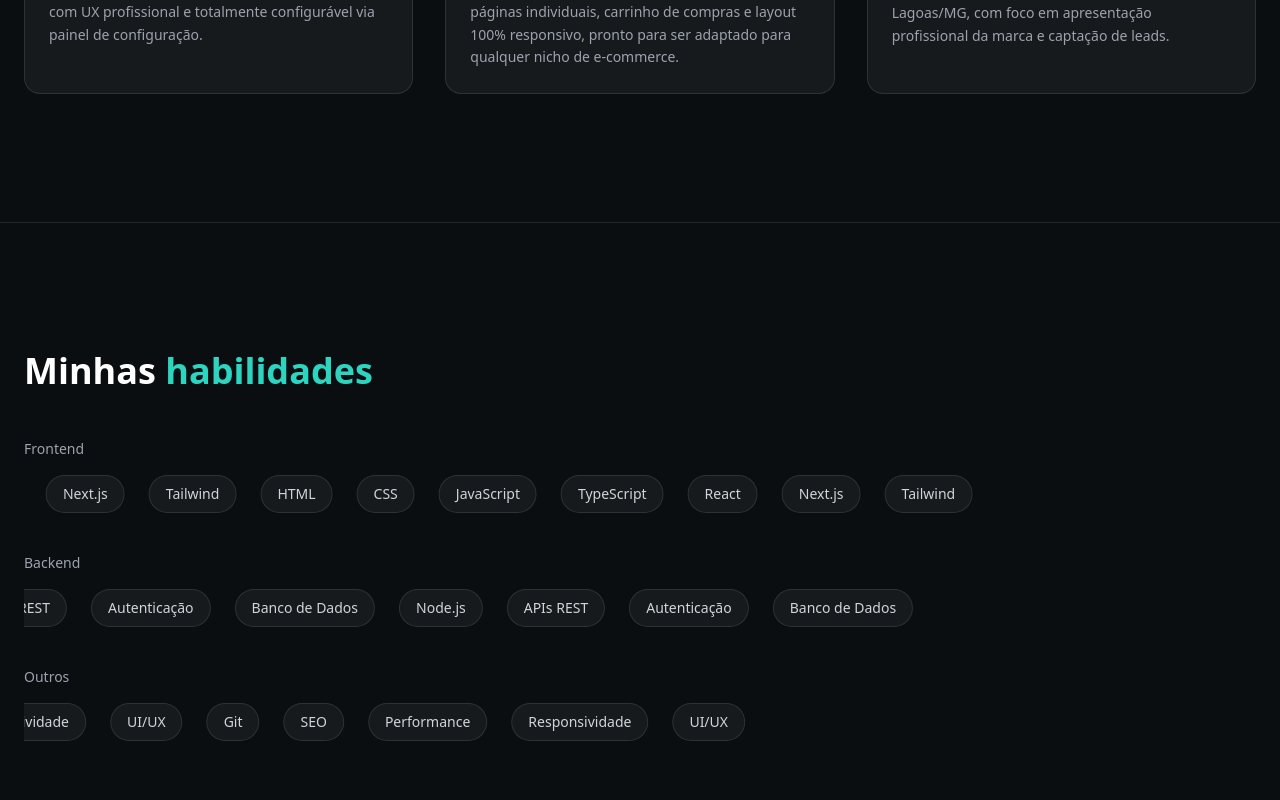
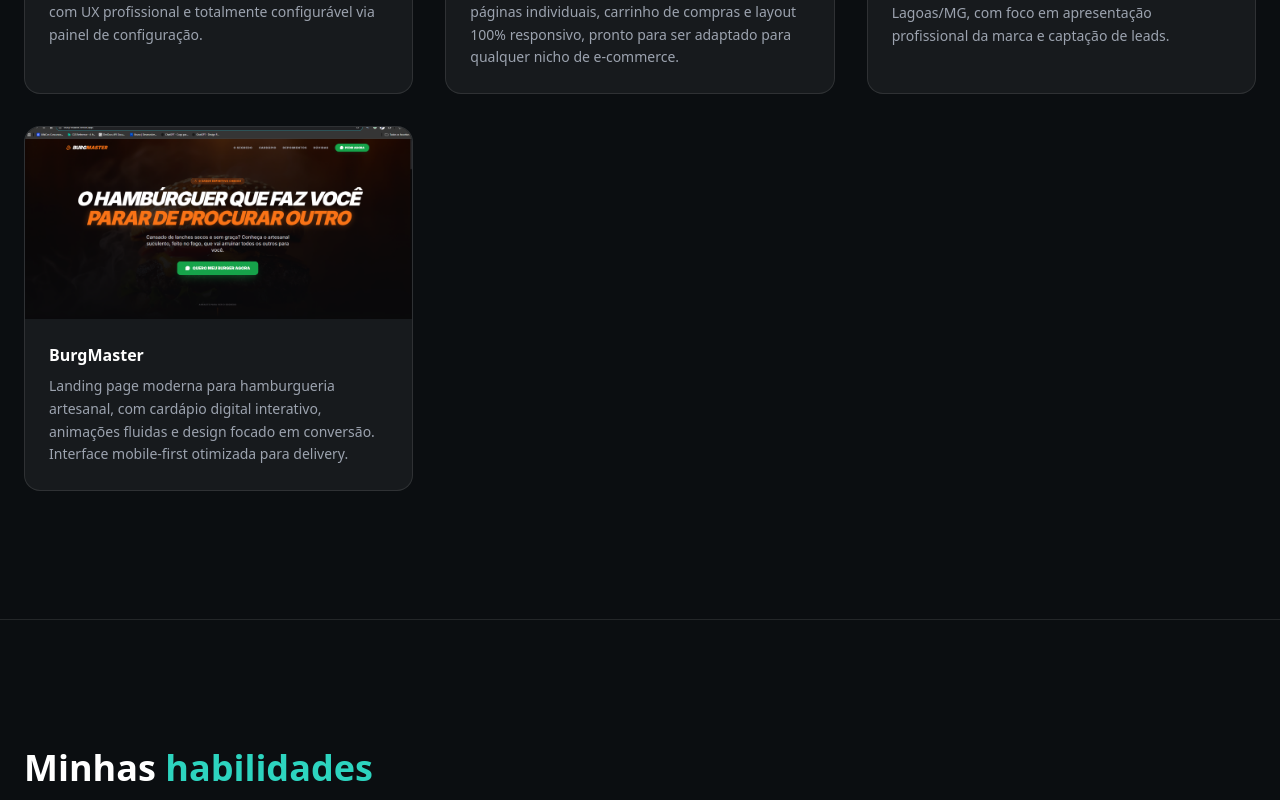
Before and after one commit to BrunoVenuto/portfolio-bruno, a Next.js app: page / in a window 1280 px wide. Shown: the part 2080-2880 px from the top of the page. Built offline with nearby package versions, Linux system fonts and the light colour scheme.

Commit message:
add site burgMaster

```diff
--- a/components/Projects.tsx
+++ b/components/Projects.tsx
@@ -49,6 +49,14 @@
     Techs: "Next.js, TypeScript, Tailwind CSS",
     image: "/projects/engtech.png",
     link: "https://engetech-eta.vercel.app/",
+  },
+  {
+    id: 7,
+    title: "BurgMaster",
+    description: "Landing page moderna para hamburgueria artesanal, com cardápio digital interativo, animações fluidas e design focado em conversão. Interface mobile-first otimizada para delivery.",
+    Techs: "React, Tailwind CSS",
+    image: "/projects/burgmaster.png",
+    link: "https://burg-master.vercel.app/",
   },
 ];
 
```
Also changed, not shown: public/projects/burgmaster.png (added).
